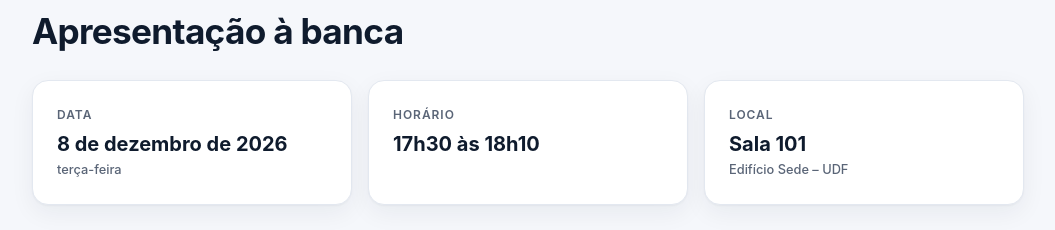
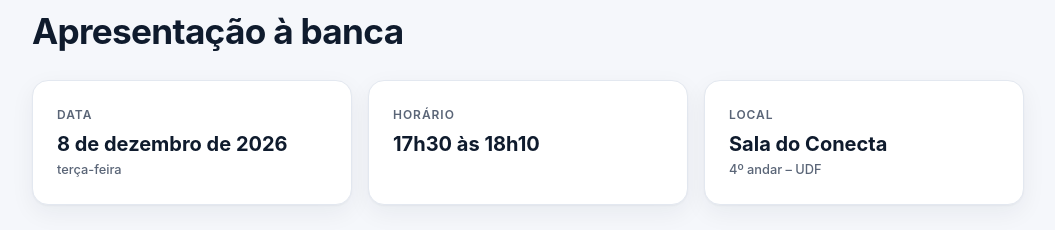
Before and after one commit to Kaua1217/estagiocheck, a plain HTML site: page index.html in a window 1280 px wide. Shown: the part 2345-2575 px from the top of the page, without its empty margins (112-1167 px from the left). Drawn offline with Linux system fonts and the light colour scheme.

Commit message:
Muda o local da defesa para a Sala do Conecta
Co-Authored-By: Claude Opus 5.5 <noreply@anthropic.com>
Claude-Session: https://claude.ai/code/session_01FJbhshefT4B95uQNFNjHEe

```diff
--- a/index.html
+++ b/index.html
@@ -226,7 +226,7 @@
     <div class="defesa">
       <div class="card"><div class="lbl">Data</div><div class="val">8 de dezembro de 2026 <small style="display:block;font-size:.8rem;font-weight:500;color:var(--muted)">terça-feira</small></div></div>
       <div class="card"><div class="lbl">Horário</div><div class="val">17h30 às 18h10</div></div>
-      <div class="card"><div class="lbl">Local</div><div class="val">Sala 101 <small style="display:block;font-size:.8rem;font-weight:500;color:var(--muted)">Edifício Sede – UDF</small></div></div>
+      <div class="card"><div class="lbl">Local</div><div class="val">Sala do Conecta <small style="display:block;font-size:.8rem;font-weight:500;color:var(--muted)">4º andar – UDF</small></div></div>
     </div>
   </section>
 
```
